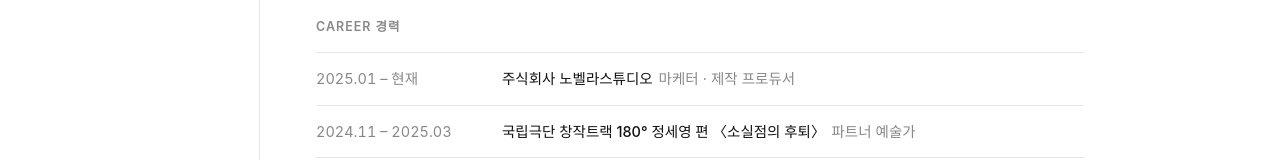
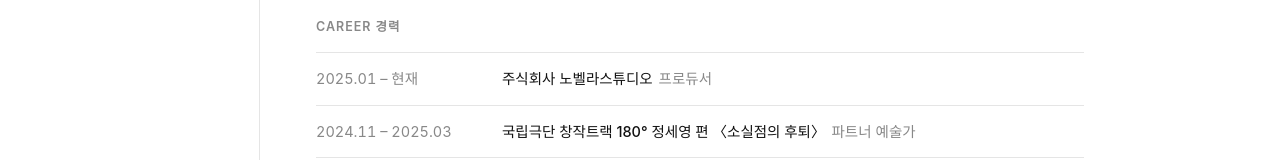
Before and after one commit to fromhyuntou/fromhyuntou.github.io, a plain HTML site: page index.html in a window 1280 px wide. Shown: the part 371-531 px from the top of the page. Drawn offline with Linux system fonts and the light colour scheme.

Commit message:
Shorten Novela Studio career role to 프로듀서
Co-Authored-By: Claude Opus 5.5 <noreply@anthropic.com>
Claude-Session: https://claude.ai/code/session_01CKmrNRoMisybVusc6pgbok

```diff
--- a/index.html
+++ b/index.html
@@ -599,7 +599,7 @@
           <ul>
             <li>
               <span class="when">2025.01 – 현재</span>
-              <span class="what"><b>주식회사 노벨라스튜디오</b><span class="role">마케터 · 제작 프로듀서</span></span>
+              <span class="what"><b>주식회사 노벨라스튜디오</b><span class="role">프로듀서</span></span>
             </li>
             <li>
               <span class="when">2024.11 – 2025.03</span>
```
